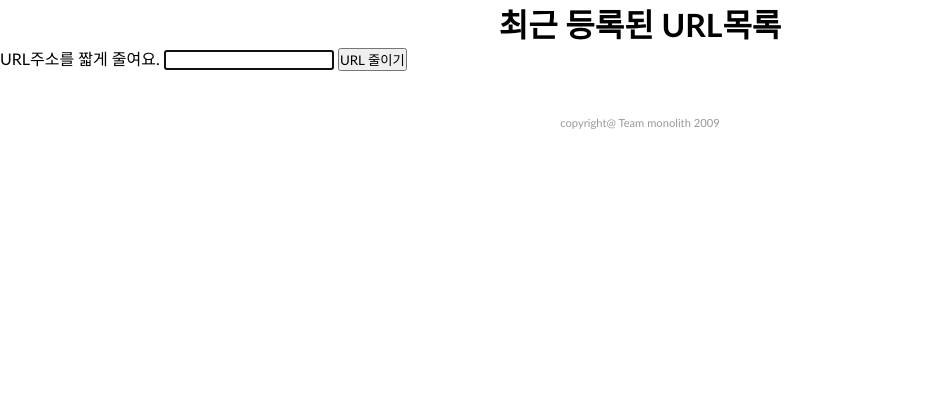
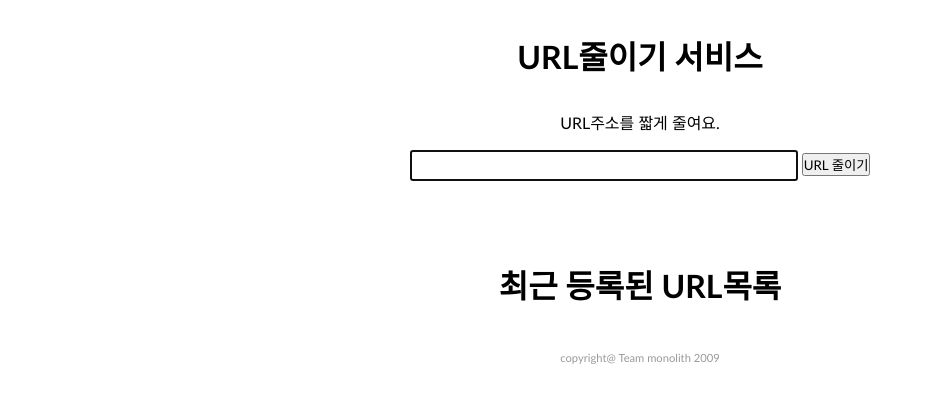
Before and after one commit to haandol/django-urlshortener-example, a Django app: template templates/index.html in a window 1280 px wide. Shown: the top 403 px of the page, without its empty margins (0-932 px from the left). Run offline with Django 3.2, Linux system fonts and the light colour scheme; the template is opened without the code that fills it, so the values that code supplies are empty; some libraries are stand-ins or nearby versions.

Commit message:
modified

```diff
--- a/media/css/index.css
+++ b/media/css/index.css
@@ -0,0 +1,21 @@
+div#main {
+    text-align: center;
+}
+
+h1 {
+    margin: 1em 0 1em 0;
+}
+
+label {
+    display: block;
+    margin: 1em;
+}
+
+form {
+    margin-bottom: 5em;
+}
+
+input#txt-url {
+    width: 28em;
+    padding: 0.4em;
+}
--- a/templates/index.html
+++ b/templates/index.html
@@ -3,11 +3,11 @@
 {%block title%} URL Shortening Service {%endblock%}
 
 {%block linkcss%}
-<link type="text/css" rel="stylesheet" href="/media/css/default.css" media="all" charset="utf-8"/>
+    <link type="text/css" rel="stylesheet" href="/media/css/index.css" media="all" charset="utf-8"/>
 {%endblock%}
 
 {%block linkjs%}
-<script type="text/javascript" src="/media/js/default.js" charset="utf-8"></script>
+    <script type="text/javascript" src="/media/js/index.js" charset="utf-8"></script>
 {%endblock%}
 
 {%block doc_ready%}
@@ -17,17 +17,18 @@
 {%endblock%}
 
 {%block main%}
-<h1>최근 등록된 URL목록</h1>
 
+<h1>URL줄이기 서비스</h1>
 <form method="POST" action="/get/short/url/">
-    <label for="txt-url"> URL주소를 짧게 줄여요. </label><input type="text" name="url" id="txt-url"/>
-    <input type="submit" value="URL 줄이기"/>
+    <label for="txt-url"> URL주소를 짧게 줄여요. </label><input type="text" name="url" id="txt-url" tabindex="1"/>
+    <input type="submit" value="URL 줄이기" tabindex="2"/>
 </form>
 
+<h1>최근 등록된 URL목록</h1>
 <ol>
     {% for shortUrl in shortUrls %}
     <li>
-        <span class="short">{{shortUrl.id}}</span>
+        <b><span class="short">{{BASEURL}}{{shortUrl.id}}</span></b>
         <span class="long">{{shortUrl.longUrl.url}}</span>
     </li>
     {%endfor%}
--- a/url_manager/views.py
+++ b/url_manager/views.py
@@ -1,12 +1,12 @@
 #coding: utf-8
 
 import re
-from models import LongURL, ShortURL
+from models import WrongURL, LongURL, ShortURL
 
 BASE62 = '01234567890abcdefghijklmnopqrstuvwxyzABCDEFGHIJKLMNOPQRSTUVWXYZ'
 nBASE62 = len(BASE62)
 
-PATTERN = r'http://[^/^\s]+[.]\w{2,4}\S*/?'
+PATTERN = r'http://[^/^\s]+'
 
 def get_short_id(url):
     u'''긴 URL을 받아서 짧은 URL의 id를 반환'''
@@ -26,7 +26,7 @@ def get_short_id(url):
         try:
             return ShortURL.objects.get(longUrl=longUrl).id
         except ShortURL.DoesNotExist:
-            raise ERROR(3)
+            raise WrongURL(3)
 
 def get_long_url(id):
     u'''아이디를 입력받아 인코딩한다'''
```
Also changed, not shown: main/views.py (+6 -2 lines), url_manager/models.py (+7 -7 lines).
